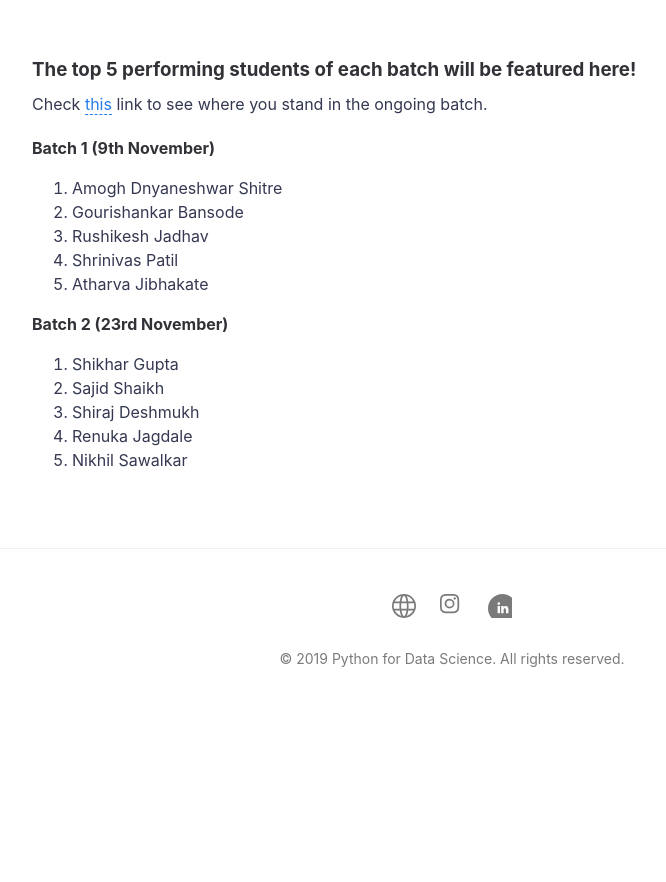
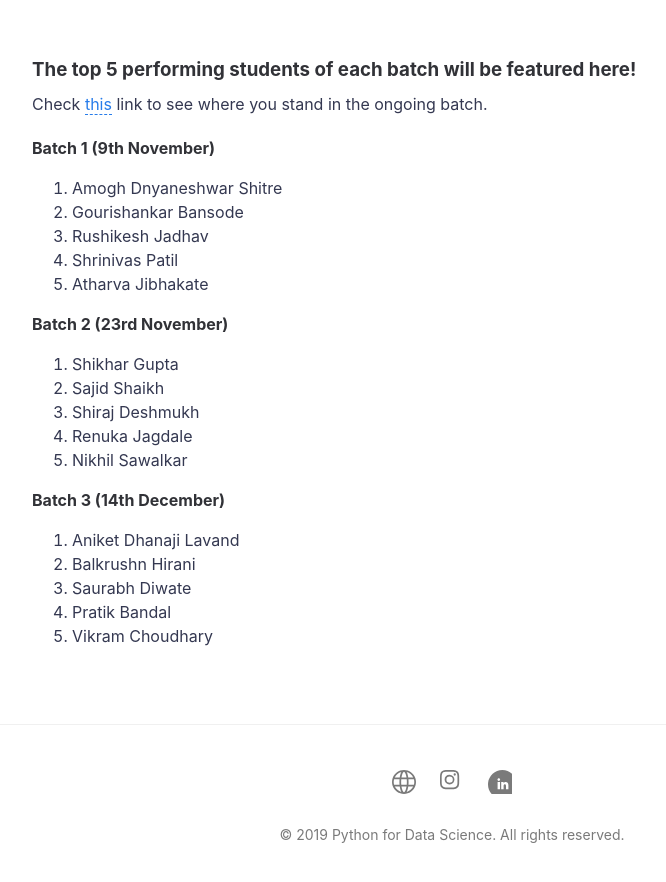
Before and after one commit to Ai-Adventures/weekend, a Jekyll site: the page built from rankings.md, in a window 1280 px wide, cut to the strip 489-1379 px from the top of the page. Shown: the top 882 px of the strip, without its empty margins (178-844 px from the left). Built offline with Jekyll 4.4.1, drawn with Linux system fonts in a browser that asks for light colours; before the commit the page ends 1203 px from its top, so only the background shows below that.

Commit message:
Added new top 5

```diff
--- a/rankings.md
+++ b/rankings.md
@@ -22,3 +22,10 @@ Check [this](https://docs.google.com/spreadsheets/d/1e9U0_RV7O9_OZD2uN9Z4qzk-yWa
 3. Shiraj Deshmukh
 4. Renuka Jagdale
 5. Nikhil Sawalkar
+
+#### Batch 3 (14th December)
+1. Aniket Dhanaji Lavand
+2. Balkrushn Hirani
+3. Saurabh Diwate
+4. Pratik Bandal
+5. Vikram Choudhary
```
